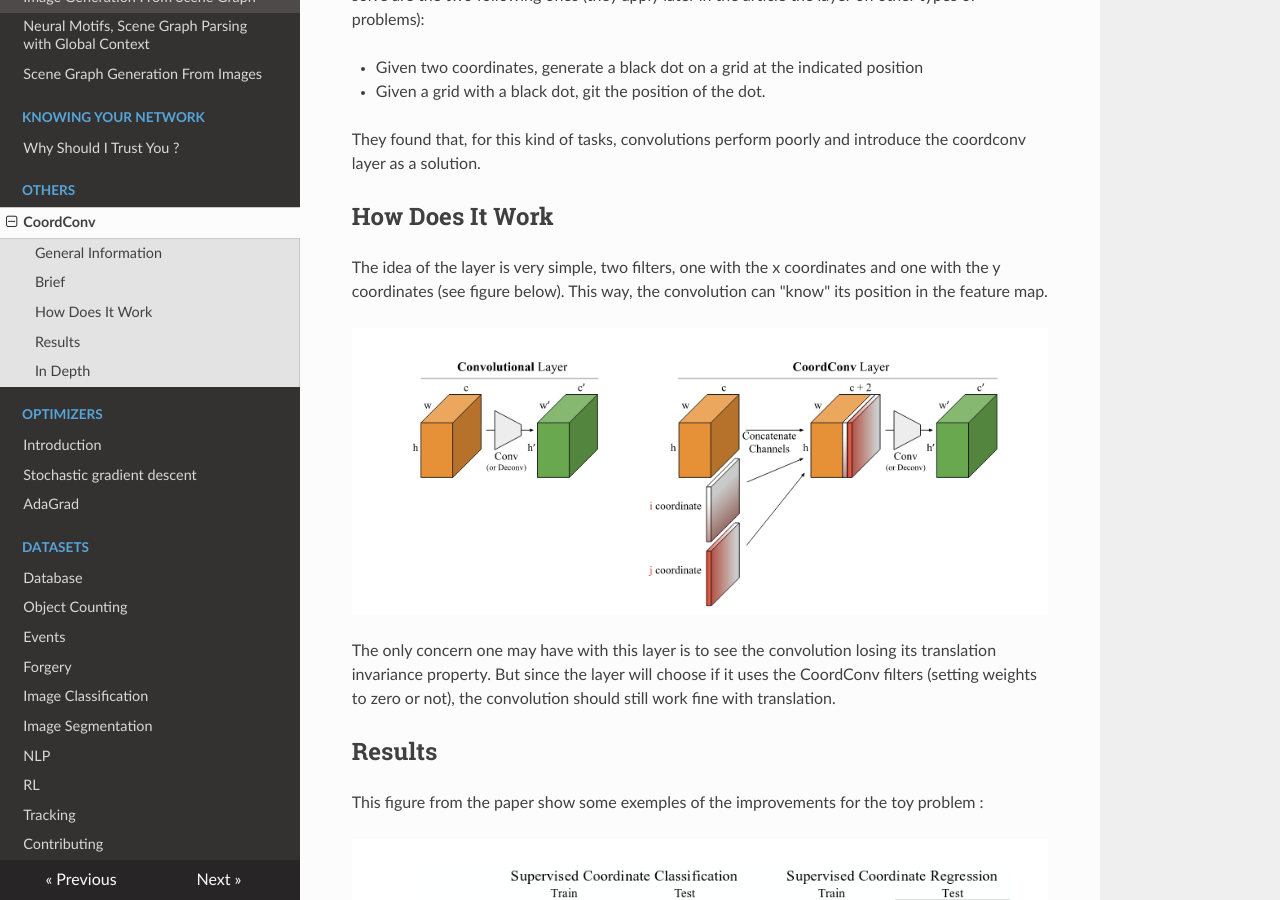
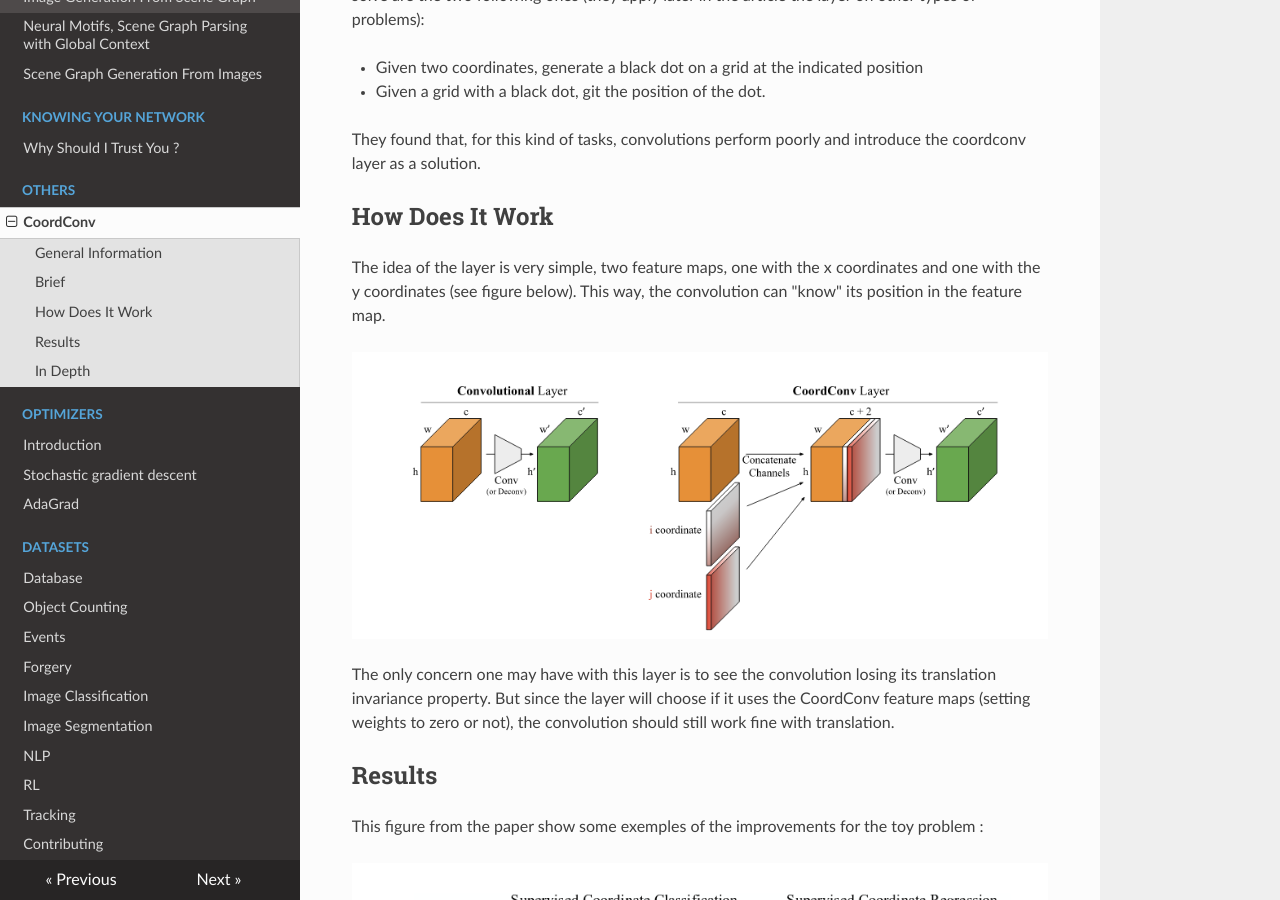
Before and after one commit to D3lt4lph4/papers, an MkDocs documentation site: the page built from docs/others/coordconv.md, in a window 1280 px wide and 900 px high, scrolled down 552 px. Built offline with MkDocs 1.6.1, drawn with Linux system fonts in a browser that asks for light colours; nearby versions of some CDN libraries; old or Windows-style settings are respelled for this version of MkDocs.

Commit message:
changing some wrong term

```diff
--- a/docs/others/coordconv.md
+++ b/docs/others/coordconv.md
@@ -23,11 +23,11 @@ They found that, for this kind of tasks, convolutions perform poorly and introdu
 
 ## How Does It Work
 
-The idea of the layer is very simple, two filters, one with the x coordinates and one with the y coordinates (see figure below). This way, the convolution can "know" its position in the feature map.
+The idea of the layer is very simple, two feature maps, one with the x coordinates and one with the y coordinates (see figure below). This way, the convolution can "know" its position in the feature map.
 
 ![Layer](https://raw.githubusercontent.com/D3lt4lph4/papers/master/docs/images/others/coordconv/uber_coordconv_layer.png "Layer")
 
-The only concern one may have with this layer is to see the convolution losing its translation invariance property. But since the layer will choose if it uses the CoordConv filters (setting weights to zero or not), the convolution should still work fine with translation.
+The only concern one may have with this layer is to see the convolution losing its translation invariance property. But since the layer will choose if it uses the CoordConv feature maps (setting weights to zero or not), the convolution should still work fine with translation.
 
 ## Results
 
```
